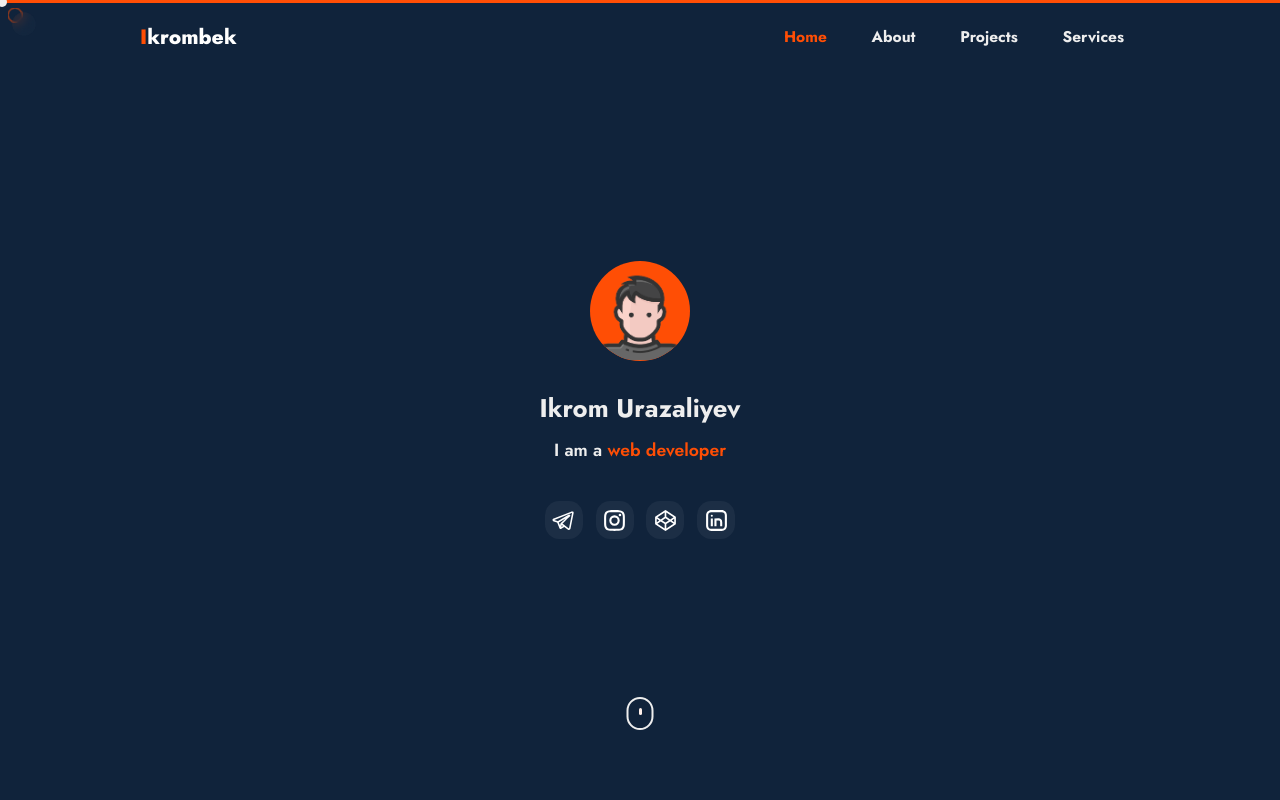
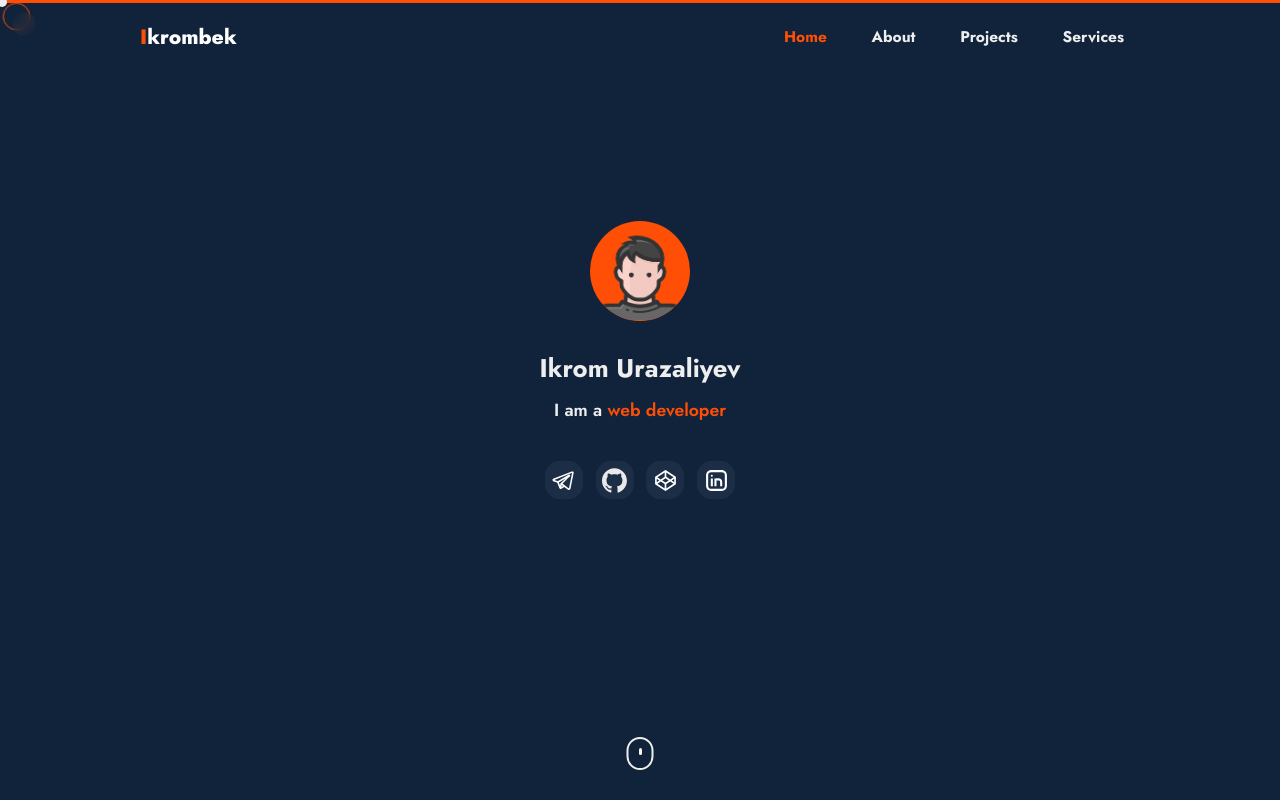
Before and after one commit to ikrombdm/portfolio, a Vue app: page / in a window 1280 px wide. Shown: the top 800 px of the page. Built offline with nearby package versions, Linux system fonts and the light colour scheme.

Commit message:
messages

```diff
--- a/src/App.vue
+++ b/src/App.vue
@@ -18,10 +18,10 @@
       <div :style="cursorCircle2" class="g-cursor__circle2"></div>
     </div>
 
-
-
     <footer>
-      <p>© 2023 | Ikrombek Urazaliyev</p>
+      <p>© 2023 | Ikrombek Urazaliyev
+        <!-- <span>شُكْرًا كَثِيْرً</span> -->
+      </p>
     </footer>
   </main>
 </template>
@@ -144,6 +144,7 @@ export default {
         this.hideCursor = true;
       });
     });
+
     hovered_me.forEach(hovereds_me => {
       hovereds_me.addEventListener('mouseleave', () => {
         this.hover = false;
@@ -170,6 +171,8 @@ footer {
   padding: 1.5rem;
   border-top: 1px solid #ffffff28;
   color: #eee;
+  backdrop-filter: blur(15px) saturate(100%);
+  background: #16243c6a;
 }
 
 .main-content {
@@ -188,7 +191,7 @@ header {
     background: transparent;
     box-shadow: 0 10px 1.5rem #10233bc8;
     backdrop-filter: blur(15px) saturate(100%);
-    background: #10233bc1;
+    background: #16243c6a;
   }
 
 }
--- a/src/assets/main.scss
+++ b/src/assets/main.scss
@@ -26,7 +26,9 @@ ul {
 a {
     text-decoration: none;
 }
-
+a:active{
+    opacity: 0.8;
+}
 // MAIN COLOR
 .im-color {
     color: $im-color !important;
@@ -146,13 +148,13 @@ a {
     &__circle {
         pointer-events: none;
         user-select: none;
-        top: 0;
-        left: 0;
+        top: -11px;
+        left: -11px;
         position: fixed;
-        width: 30px;
-        height: 30px;
+        width: 55px;
+        height: 55px;
         border: 2px solid $im-color;
-        border-radius: 100%;
+        border-radius: 50rem;
         z-index: 5555;
         backface-visibility: hidden;
         transition: opacity .6s ease;
--- a/src/router/index.js
+++ b/src/router/index.js
@@ -17,4 +17,5 @@ router.beforeEach((to, from, next) => {
   next();
 })
 
+
 export default router
--- a/src/views/HomeView.vue
+++ b/src/views/HomeView.vue
@@ -20,9 +20,9 @@
             </a>
           </li>
           <li>
-            <a href="https://www.instagram.com/ikrombdm/" target="_blank">
-              <img :src="instagram" alt="">
-              <img :src="instagram" alt="">
+            <a href="https://github.com/ikrombdm/" target="_blank">
+              <img :src="github" alt="">
+              <img :src="github" alt="">
             </a>
           </li>
           <li>
@@ -87,6 +87,7 @@
       </a>
     </div>
 
+
   </main>
 </template>
 
@@ -101,6 +102,9 @@ import linkedin from "@/assets/svg/linkedin.svg";
 import codepen from "@/assets/svg/codepen.svg";
 import telegram from "@/assets/svg/telegram.svg";
 import cv from "@/assets/CV_Ikrom_Urazaliyev_en.pdf";
+
+
+import cta from "@/assets/image/cta.png";
 // ===== IMAGES =====
 import avatar from "@/assets/image/avatar.png";
 
@@ -124,7 +128,8 @@ export default {
       telegram,
       instagram,
       avatar,
-      cv
+      cv,
+      cta
 
     }
   },
@@ -141,17 +146,27 @@ export default {
 <style lang="scss" scoped>
 // ==== ABOUT SIDE  ====
 
-
-
-
 // ==== BOTTOM CV  ====
-
 .im-cv {
+  position: relative;
   margin-top: 20rem;
   margin-bottom: 10rem;
   display: flex;
   justify-content: center;
   align-items: center;
+
+
+  &:before {
+    position: absolute;
+    content: "";
+    bottom: -14rem;
+    width: 99.5vw;
+    height: 100vh;
+    background: url(../assets/image/cta.png) no-repeat;
+    background-size: cover;
+    opacity: 0.4;
+  }
+
 
   a {
     display: flex;
@@ -159,7 +174,8 @@ export default {
     justify-content: center;
     width: 250px;
     height: 250px;
-    background: #ccc;
+    background: #cccccc99;
+    backdrop-filter: blur(10px) saturate(100%);
     border-radius: 50%;
     transition: 0.5s;
 
@@ -203,7 +219,7 @@ export default {
 
 
   .home-section {
-    height: 100%;
+    height: 90%;
     display: flex;
     flex-direction: column;
     align-items: center;
@@ -254,7 +270,7 @@ export default {
         position: relative;
         width: 38px;
         height: 38px;
-        padding: 8px !important;
+        padding: 10px !important;
         background: #eeeeee0d;
         display: flex;
         justify-content: center;
@@ -265,17 +281,22 @@ export default {
 
 
         &:hover {
-          background: #cccccc;
+          background: #cccccc51;
           box-shadow: 0 5px 15px #00000022;
 
           img {
-            filter: none;
+            // filter: none;
             margin-right: -100px;
           }
 
           img:nth-child(2) {
             margin-right: 0 !important;
           }
+        }
+
+        &:active {
+          transform: scale(0.9) !important;
+          transition: 0s !important;
         }
 
         img {
@@ -320,7 +341,7 @@ export default {
     height: 33px;
     width: 27px;
     border: 2px solid #eee;
-    bottom: 70px;
+    bottom: 30px;
     left: 50%;
     transform: translateX(-50%);
     border-radius: 20px;
```
Also changed, not shown: src/assets/image/cta.png (added).
